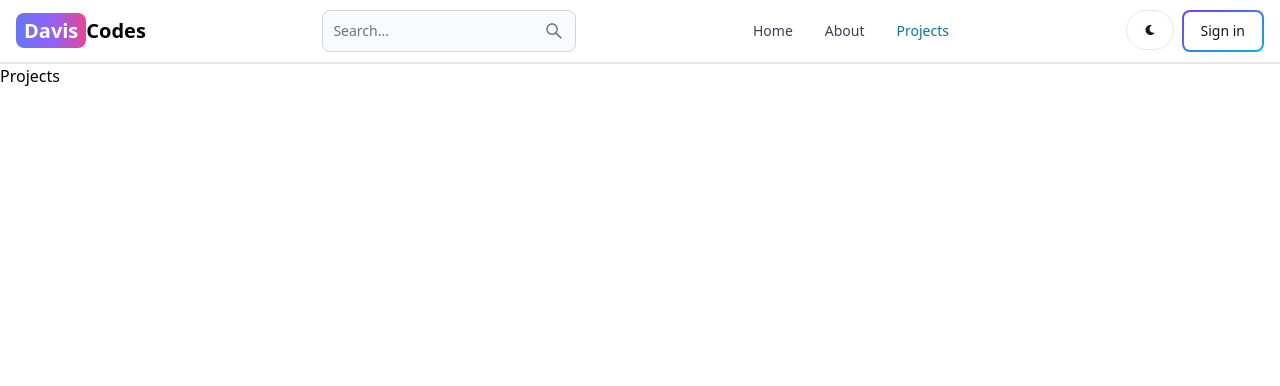
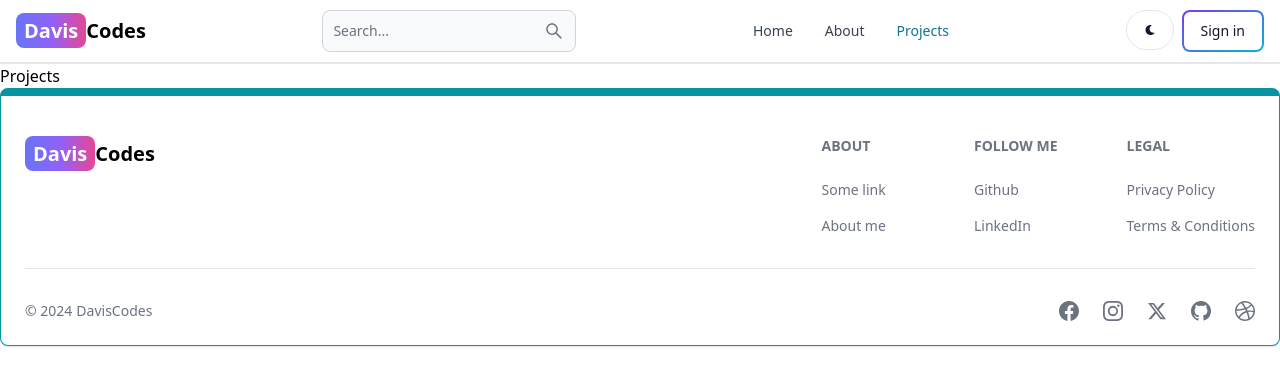
Before and after one commit to davisjanis/React-Personal-Blog, a React (Vite) app in the folder client/: page /projects in a window 1280 px wide. Shown: the top 386 px of the page. Built offline with nearby package versions, Linux system fonts and the light colour scheme.

Commit message:
Created 'Footer'  component.

```diff
--- a/client/src/App.jsx
+++ b/client/src/App.jsx
@@ -6,6 +6,7 @@
 import Projects from './pages/Projects';
 import SignUp from './pages/SignUp';
 import Header from './components/Header';
+import Footer from './components/Footer';
 
 export default function App() {
   return (
@@ -19,6 +20,7 @@
         <Route path='/dashboard' element={<Dashboard />} />
         <Route path='/projects' element={<Projects />} />
       </Routes>
+      <Footer />
     </BrowserRouter>
   )
 }
--- /dev/null
+++ b/client/src/components/Footer.jsx
@@ -0,0 +1,83 @@
+import { Footer } from 'flowbite-react';
+import { Link } from 'react-router-dom';
+import { BsFacebook, BsInstagram, BsGithub, BsDribbble } from 'react-icons/bs';
+import {FaXTwitter} from 'react-icons/fa6';
+
+export default function FooterCom() {
+  return (
+    <Footer container className='border border-t-8 border-teal-500'>
+      <div className='w-full max-w-7xl mx-auto'>
+        <div className='grid w-full justify-between sm:flex md:grid-cols-1'>
+          <div className='mt-5'>
+            <Link
+              to='/'
+              className='self-center whitespace-nowrap text-lg sm:text-xl font-semibold dark:text-white'
+            >
+              <span className='px-2 py-1 bg-gradient-to-r from-indigo-500 via-purple-500 to-pink-500 rounded-lg text-white'>
+                Davis
+              </span>
+              Codes
+            </Link>
+          </div>
+          <div className='grid grid-cols-2 gap-8 mt-4 sm:grid-cols-3 sm:gap-6'>
+            <div>
+              <Footer.Title title='About' />
+              <Footer.LinkGroup col>
+                <Footer.Link
+                  href='https://www.daviscodes.com'
+                  target='_blank'
+                  rel='noopener noreferrer'
+                >
+                  Some link
+                </Footer.Link>
+                <Footer.Link
+                  href='/about'
+                  target='_blank'
+                  rel='noopener noreferrer'
+                >
+                  About me
+                </Footer.Link>
+              </Footer.LinkGroup>
+            </div>
+            <div>
+              <Footer.Title title='Follow me' />
+              <Footer.LinkGroup col>
+                <Footer.Link
+                  href='https://www.github.com/davisjanis'
+                  target='_blank'
+                  rel='noopener noreferrer'
+                >
+                  Github
+                </Footer.Link>
+                <Footer.Link href='https://www.linkedin.com/in/davis-larins/'>LinkedIn</Footer.Link>
+              </Footer.LinkGroup>
+            </div>
+            <div>
+              <Footer.Title title='Legal' />
+              <Footer.LinkGroup col>
+                <Footer.Link href='#'>Privacy Policy</Footer.Link>
+                <Footer.Link href='#'>Terms &amp; Conditions</Footer.Link>
+              </Footer.LinkGroup>
+            </div>
+          </div>
+        </div>
+        <Footer.Divider />
+        <div className='w-full sm:flex sm:items-center sm:justify-between'>
+          <Footer.Copyright
+            href='#'
+            by="DavisCodes"
+            year={new Date().getFullYear()}
+          />
+          <div className="flex gap-6 sm:mt-0 mt-4 sm:justify-center">
+            <Footer.Icon href='#' icon={BsFacebook}/>
+            <Footer.Icon href='#' icon={BsInstagram}/>
+            <Footer.Icon href='#' icon={FaXTwitter}/>
+            <Footer.Icon href='https://github.com/davisjanis' icon={BsGithub}/>
+            <Footer.Icon href='#' icon={BsDribbble}/>
+
+          </div>
+        </div>
+      </div>
+    </Footer>
+  );
+}
```
